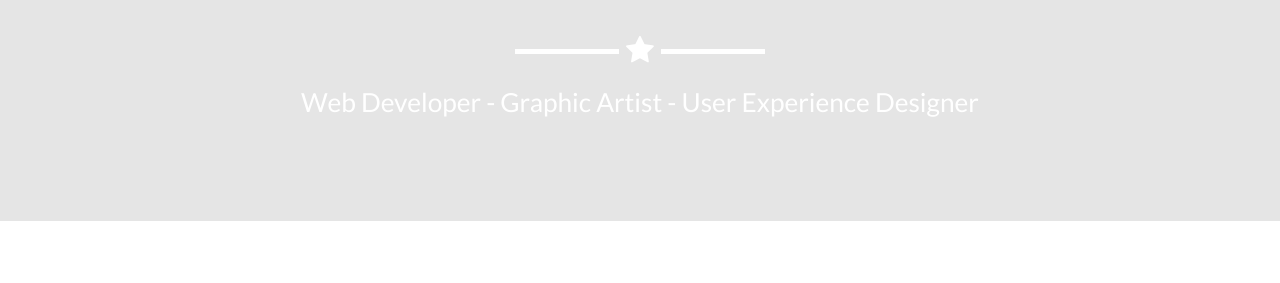
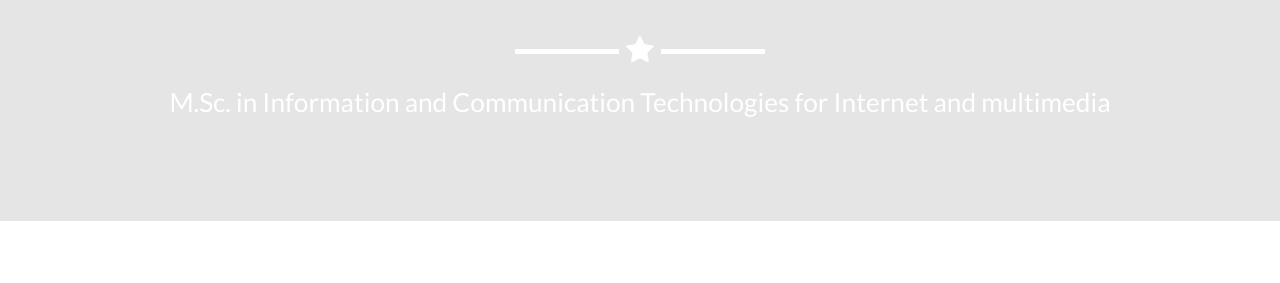
Before and after one commit to aniladar/aniladar.github.io, a Jekyll site: the page built from _posts/2014-07-18-project-1.markdown, in a window 1280 px wide and 900 px high, scrolled down 380 px. Shown: the part 174-457 px from the top of the window. Built offline with Jekyll 4.4.1, drawn with Linux system fonts in a browser that asks for light colours.

Commit message:
Update _config.yml

```diff
--- a/_config.yml
+++ b/_config.yml
@@ -4,7 +4,7 @@
 url: https://github.com/jeromelachaud/freelancer-theme
 description: "Write an awesome description for your new site here. You can edit this line in _config.yml. It will appear in your document head meta (for Google search results) and in your feed.xml site description."
 keywords: "your keywords, separated by commas"
-skills: "Web Developer - Graphic Artist - User Experience Designer"
+skills: "M.Sc. in Information and Communication Technologies for Internet and multimedia"
 meta_author: LastName FirstName
 
 # Google webmaster tools
```
